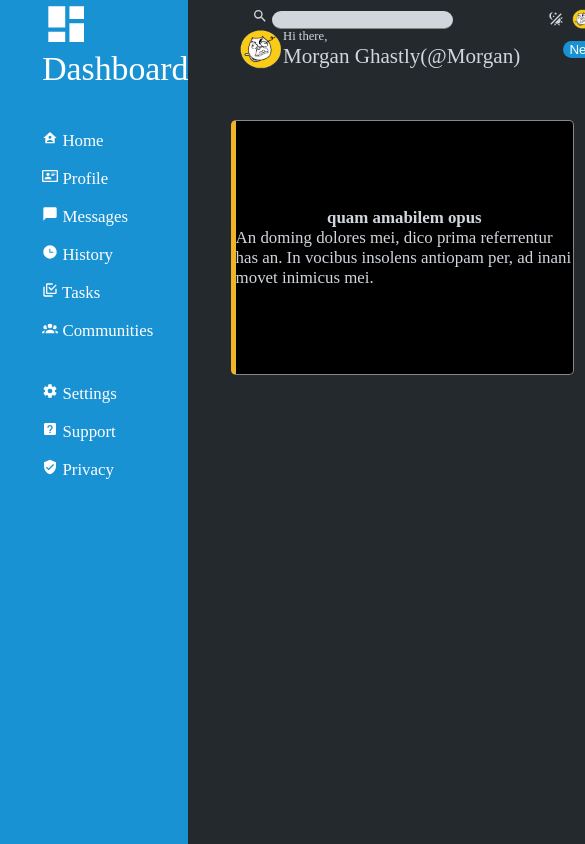
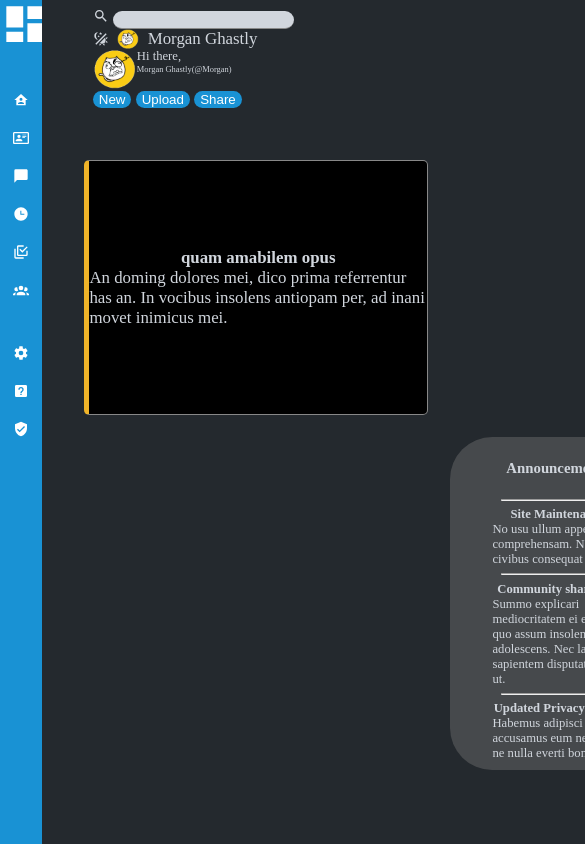
Before and after one commit to enginma9/TOP-Admin-Dashboard, a plain HTML site: page index.html in a window 390 px wide. Shown: the top 844 px of the page, 585 px wide, since content can reach past the window. Drawn offline with Linux system fonts and the light colour scheme.

Commit message:
added animation time, some mobile support, grid still incompatible, not required

```diff
--- a/index.html
+++ b/index.html
@@ -53,20 +53,20 @@
          -->
         <div class="logo">
             <svg style="height: 5vh; width: 5vh; margin-left: 0;" viewBox="0 0 20 20"><path fill="currentColor" d="M13,3V9H21V3M13,21H21V11H13M3,21H11V15H3M3,13H11V3H3V13Z"></path></svg>
-            Dashboard
+            <span class="hide-me">Dashboard</span>
         </div>
         <div class="interaction-shortcuts">
-            <a href=""><svg style="height: 1rem; width: 1rem;" viewBox="0 0 24 24"><path fill="currentColor" d="M12,3L2,12H5V20H19V12H22L12,3M12,8.75A2.25,2.25 0 0,1 14.25,11A2.25,2.25 0 0,1 12,13.25A2.25,2.25 0 0,1 9.75,11A2.25,2.25 0 0,1 12,8.75M12,15C13.5,15 16.5,15.75 16.5,17.25V18H7.5V17.25C7.5,15.75 10.5,15 12,15Z"></path></svg> Home</a>
-            <a href=""><svg style="height: 1rem; width: 1rem;" viewBox="0 0 24 24"><path fill="currentColor" d="M22,3H2C0.91,3.04 0.04,3.91 0,5V19C0.04,20.09 0.91,20.96 2,21H22C23.09,20.96 23.96,20.09 24,19V5C23.96,3.91 23.09,3.04 22,3M22,19H2V5H22V19M14,17V15.75C14,14.09 10.66,13.25 9,13.25C7.34,13.25 4,14.09 4,15.75V17H14M9,7A2.5,2.5 0 0,0 6.5,9.5A2.5,2.5 0 0,0 9,12A2.5,2.5 0 0,0 11.5,9.5A2.5,2.5 0 0,0 9,7M14,7V8H20V7H14M14,9V10H20V9H14M14,11V12H18V11H14"></path></svg> Profile</a>
-            <a href=""><svg style="height: 1rem; width: 1rem;" viewBox="0 0 24 24"><path fill="currentColor" d="M20,2H4A2,2 0 0,0 2,4V22L6,18H20A2,2 0 0,0 22,16V4C22,2.89 21.1,2 20,2Z"></path></svg> Messages</a>
-            <a href=""><svg style="height: 1rem; width: 1rem;" viewBox="0 0 24 24"><path fill="currentColor" d="M12 2C6.5 2 2 6.5 2 12C2 17.5 6.5 22 12 22C17.5 22 22 17.5 22 12S17.5 2 12 2M17 13H11V7H12.5V11.5H17V13Z"></path></svg> History</a>
-            <a href=""><svg style="height: 1rem; width: 1rem;" viewBox="0 0 24 24"><path fill="currentColor" d="M20,16V10H22V16A2,2 0 0,1 20,18H8C6.89,18 6,17.1 6,16V4C6,2.89 6.89,2 8,2H16V4H8V16H20M10.91,7.08L14,10.17L20.59,3.58L22,5L14,13L9.5,8.5L10.91,7.08M16,20V22H4A2,2 0 0,1 2,20V7H4V20H16Z"></path></svg> Tasks</a>
-            <a href=""><svg style="height: 1rem; width: 1rem;" viewBox="0 0 24 24"><path fill="currentColor" d="M12,5.5A3.5,3.5 0 0,1 15.5,9A3.5,3.5 0 0,1 12,12.5A3.5,3.5 0 0,1 8.5,9A3.5,3.5 0 0,1 12,5.5M5,8C5.56,8 6.08,8.15 6.53,8.42C6.38,9.85 6.8,11.27 7.66,12.38C7.16,13.34 6.16,14 5,14A3,3 0 0,1 2,11A3,3 0 0,1 5,8M19,8A3,3 0 0,1 22,11A3,3 0 0,1 19,14C17.84,14 16.84,13.34 16.34,12.38C17.2,11.27 17.62,9.85 17.47,8.42C17.92,8.15 18.44,8 19,8M5.5,18.25C5.5,16.18 8.41,14.5 12,14.5C15.59,14.5 18.5,16.18 18.5,18.25V20H5.5V18.25M0,20V18.5C0,17.11 1.89,15.94 4.45,15.6C3.86,16.28 3.5,17.22 3.5,18.25V20H0M24,20H20.5V18.25C20.5,17.22 20.14,16.28 19.55,15.6C22.11,15.94 24,17.11 24,18.5V20Z"></path></svg> Communities</a>
+            <a href=""><svg style="height: 1rem; width: 1rem;" viewBox="0 0 24 24"><path fill="currentColor" d="M12,3L2,12H5V20H19V12H22L12,3M12,8.75A2.25,2.25 0 0,1 14.25,11A2.25,2.25 0 0,1 12,13.25A2.25,2.25 0 0,1 9.75,11A2.25,2.25 0 0,1 12,8.75M12,15C13.5,15 16.5,15.75 16.5,17.25V18H7.5V17.25C7.5,15.75 10.5,15 12,15Z"></path></svg> <span class="hide-me">Home</span></a>
+            <a href=""><svg style="height: 1rem; width: 1rem;" viewBox="0 0 24 24"><path fill="currentColor" d="M22,3H2C0.91,3.04 0.04,3.91 0,5V19C0.04,20.09 0.91,20.96 2,21H22C23.09,20.96 23.96,20.09 24,19V5C23.96,3.91 23.09,3.04 22,3M22,19H2V5H22V19M14,17V15.75C14,14.09 10.66,13.25 9,13.25C7.34,13.25 4,14.09 4,15.75V17H14M9,7A2.5,2.5 0 0,0 6.5,9.5A2.5,2.5 0 0,0 9,12A2.5,2.5 0 0,0 11.5,9.5A2.5,2.5 0 0,0 9,7M14,7V8H20V7H14M14,9V10H20V9H14M14,11V12H18V11H14"></path></svg> <span class="hide-me">Profile</span></a>
+            <a href=""><svg style="height: 1rem; width: 1rem;" viewBox="0 0 24 24"><path fill="currentColor" d="M20,2H4A2,2 0 0,0 2,4V22L6,18H20A2,2 0 0,0 22,16V4C22,2.89 21.1,2 20,2Z"></path></svg> <span class="hide-me">Messages</span></a>
+            <a href=""><svg style="height: 1rem; width: 1rem;" viewBox="0 0 24 24"><path fill="currentColor" d="M12 2C6.5 2 2 6.5 2 12C2 17.5 6.5 22 12 22C17.5 22 22 17.5 22 12S17.5 2 12 2M17 13H11V7H12.5V11.5H17V13Z"></path></svg> <span class="hide-me">History</span></a>
+            <a href=""><svg style="height: 1rem; width: 1rem;" viewBox="0 0 24 24"><path fill="currentColor" d="M20,16V10H22V16A2,2 0 0,1 20,18H8C6.89,18 6,17.1 6,16V4C6,2.89 6.89,2 8,2H16V4H8V16H20M10.91,7.08L14,10.17L20.59,3.58L22,5L14,13L9.5,8.5L10.91,7.08M16,20V22H4A2,2 0 0,1 2,20V7H4V20H16Z"></path></svg> <span class="hide-me">Tasks</span></a>
+            <a href=""><svg style="height: 1rem; width: 1rem;" viewBox="0 0 24 24"><path fill="currentColor" d="M12,5.5A3.5,3.5 0 0,1 15.5,9A3.5,3.5 0 0,1 12,12.5A3.5,3.5 0 0,1 8.5,9A3.5,3.5 0 0,1 12,5.5M5,8C5.56,8 6.08,8.15 6.53,8.42C6.38,9.85 6.8,11.27 7.66,12.38C7.16,13.34 6.16,14 5,14A3,3 0 0,1 2,11A3,3 0 0,1 5,8M19,8A3,3 0 0,1 22,11A3,3 0 0,1 19,14C17.84,14 16.84,13.34 16.34,12.38C17.2,11.27 17.62,9.85 17.47,8.42C17.92,8.15 18.44,8 19,8M5.5,18.25C5.5,16.18 8.41,14.5 12,14.5C15.59,14.5 18.5,16.18 18.5,18.25V20H5.5V18.25M0,20V18.5C0,17.11 1.89,15.94 4.45,15.6C3.86,16.28 3.5,17.22 3.5,18.25V20H0M24,20H20.5V18.25C20.5,17.22 20.14,16.28 19.55,15.6C22.11,15.94 24,17.11 24,18.5V20Z"></path></svg> <span class="hide-me">Communities</span></a>
         </div>
         <div class="account-shortcuts">
-            <a href=""><svg style="height: 1rem; width: 1rem;" viewBox="0 0 24 24"><path fill="currentColor" d="M12,15.5A3.5,3.5 0 0,1 8.5,12A3.5,3.5 0 0,1 12,8.5A3.5,3.5 0 0,1 15.5,12A3.5,3.5 0 0,1 12,15.5M19.43,12.97C19.47,12.65 19.5,12.33 19.5,12C19.5,11.67 19.47,11.34 19.43,11L21.54,9.37C21.73,9.22 21.78,8.95 21.66,8.73L19.66,5.27C19.54,5.05 19.27,4.96 19.05,5.05L16.56,6.05C16.04,5.66 15.5,5.32 14.87,5.07L14.5,2.42C14.46,2.18 14.25,2 14,2H10C9.75,2 9.54,2.18 9.5,2.42L9.13,5.07C8.5,5.32 7.96,5.66 7.44,6.05L4.95,5.05C4.73,4.96 4.46,5.05 4.34,5.27L2.34,8.73C2.21,8.95 2.27,9.22 2.46,9.37L4.57,11C4.53,11.34 4.5,11.67 4.5,12C4.5,12.33 4.53,12.65 4.57,12.97L2.46,14.63C2.27,14.78 2.21,15.05 2.34,15.27L4.34,18.73C4.46,18.95 4.73,19.03 4.95,18.95L7.44,17.94C7.96,18.34 8.5,18.68 9.13,18.93L9.5,21.58C9.54,21.82 9.75,22 10,22H14C14.25,22 14.46,21.82 14.5,21.58L14.87,18.93C15.5,18.67 16.04,18.34 16.56,17.94L19.05,18.95C19.27,19.03 19.54,18.95 19.66,18.73L21.66,15.27C21.78,15.05 21.73,14.78 21.54,14.63L19.43,12.97Z"></path></svg> Settings </a>
-            <a href=""><svg style="height: 1rem; width: 1rem;" viewBox="0 0 24 24"><path fill="currentColor" d="M11,18H13V16H11V18M12,6A4,4 0 0,0 8,10H10A2,2 0 0,1 12,8A2,2 0 0,1 14,10C14,12 11,11.75 11,15H13C13,12.75 16,12.5 16,10A4,4 0 0,0 12,6M5,3H19A2,2 0 0,1 21,5V19A2,2 0 0,1 19,21H5A2,2 0 0,1 3,19V5A2,2 0 0,1 5,3Z"></path></svg> Support </a>
-            <a href=""><svg style="height: 1rem; width: 1rem;" viewBox="0 0 24 24"><path fill="currentColor" d="M10,17L6,13L7.41,11.59L10,14.17L16.59,7.58L18,9M12,1L3,5V11C3,16.55 6.84,21.74 12,23C17.16,21.74 21,16.55 21,11V5L12,1Z"></path></svg> Privacy</a>
+            <a href=""><svg style="height: 1rem; width: 1rem;" viewBox="0 0 24 24"><path fill="currentColor" d="M12,15.5A3.5,3.5 0 0,1 8.5,12A3.5,3.5 0 0,1 12,8.5A3.5,3.5 0 0,1 15.5,12A3.5,3.5 0 0,1 12,15.5M19.43,12.97C19.47,12.65 19.5,12.33 19.5,12C19.5,11.67 19.47,11.34 19.43,11L21.54,9.37C21.73,9.22 21.78,8.95 21.66,8.73L19.66,5.27C19.54,5.05 19.27,4.96 19.05,5.05L16.56,6.05C16.04,5.66 15.5,5.32 14.87,5.07L14.5,2.42C14.46,2.18 14.25,2 14,2H10C9.75,2 9.54,2.18 9.5,2.42L9.13,5.07C8.5,5.32 7.96,5.66 7.44,6.05L4.95,5.05C4.73,4.96 4.46,5.05 4.34,5.27L2.34,8.73C2.21,8.95 2.27,9.22 2.46,9.37L4.57,11C4.53,11.34 4.5,11.67 4.5,12C4.5,12.33 4.53,12.65 4.57,12.97L2.46,14.63C2.27,14.78 2.21,15.05 2.34,15.27L4.34,18.73C4.46,18.95 4.73,19.03 4.95,18.95L7.44,17.94C7.96,18.34 8.5,18.68 9.13,18.93L9.5,21.58C9.54,21.82 9.75,22 10,22H14C14.25,22 14.46,21.82 14.5,21.58L14.87,18.93C15.5,18.67 16.04,18.34 16.56,17.94L19.05,18.95C19.27,19.03 19.54,18.95 19.66,18.73L21.66,15.27C21.78,15.05 21.73,14.78 21.54,14.63L19.43,12.97Z"></path></svg> <span class="hide-me">Settings</span> </a>
+            <a href=""><svg style="height: 1rem; width: 1rem;" viewBox="0 0 24 24"><path fill="currentColor" d="M11,18H13V16H11V18M12,6A4,4 0 0,0 8,10H10A2,2 0 0,1 12,8A2,2 0 0,1 14,10C14,12 11,11.75 11,15H13C13,12.75 16,12.5 16,10A4,4 0 0,0 12,6M5,3H19A2,2 0 0,1 21,5V19A2,2 0 0,1 19,21H5A2,2 0 0,1 3,19V5A2,2 0 0,1 5,3Z"></path></svg> <span class="hide-me">Support</span> </a>
+            <a href=""><svg style="height: 1rem; width: 1rem;" viewBox="0 0 24 24"><path fill="currentColor" d="M10,17L6,13L7.41,11.59L10,14.17L16.59,7.58L18,9M12,1L3,5V11C3,16.55 6.84,21.74 12,23C17.16,21.74 21,16.55 21,11V5L12,1Z"></path></svg> <span class="hide-me">Privacy</span></a>
         </div>
     </div>
     <div id="cards" class="mainContent cards night"> <!-- background-color: E2E8F0; -->
--- a/style.css
+++ b/style.css
@@ -15,21 +15,27 @@ body, html{
     margin:0;
 }
 
+*{
+    transition: transform .3s ease;
+}
+
 body{
     font-size: 2vh;
     display: grid;
     grid-template-columns: 1fr 4fr 1fr;
     grid-template-rows: 1fr 5fr;
     gap:0;
-
+    background-color: beige;
 }
 a{
     text-decoration: none;
     color: inherit;
 }
+a:hover{
+    text-shadow: -1px 1px 8px #ffffff98, 1px -1px 8px #ffffff98;;
+}
 #search{
     border-radius: 5vh;
-    padding-left:1.5vh;
 }
 #search-input{
     background-color: var(--light-bg);
@@ -46,7 +52,7 @@ a{
     padding: 5vh;
     display: grid;
     grid-template-columns: repeat(auto-fit, 40vh);
-    grid-template-rows: repeat(2, 45%);
+    grid-template-rows: repeat(auto-fit, 45%);
     gap: 5vh;
 }
 .card{
@@ -63,8 +69,9 @@ a{
     align-items: center;
 
 }
-a:hover,.card:hover{
+a:hover,.card:hover, button:hover{
     transform: translateY(-.5vh);
+
 }
 
 .night{
@@ -191,3 +198,30 @@ hr{
     width: 85%;
 
 }
+
+
+
+@media only screen and ( max-aspect-ratio: 3/2 ) {
+    .hide-me{
+        visibility: hidden;
+        display: none;
+    }
+    .sidebar{
+        padding: 0;
+        align-items: center;
+    }
+    .big{
+        font-size: 1vh;
+    }
+    .headOne, .headTwo{
+        flex-direction: column;
+        align-items: flex-start;
+        justify-content: flex-start;
+    }
+    .headOne > * , .headTwo > * {
+
+    }
+    #user{
+        justify-content: flex-start;
+    }
+}
```
